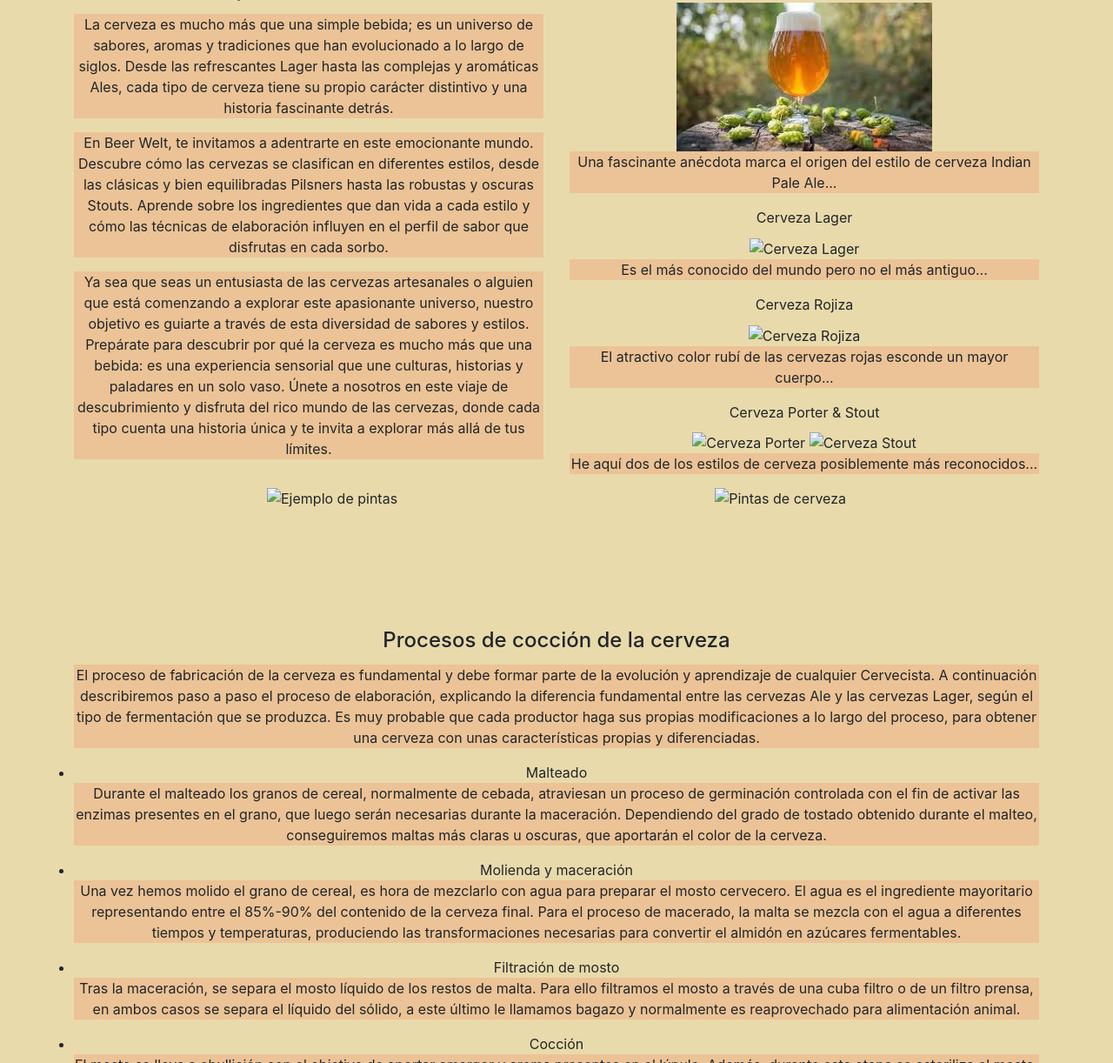
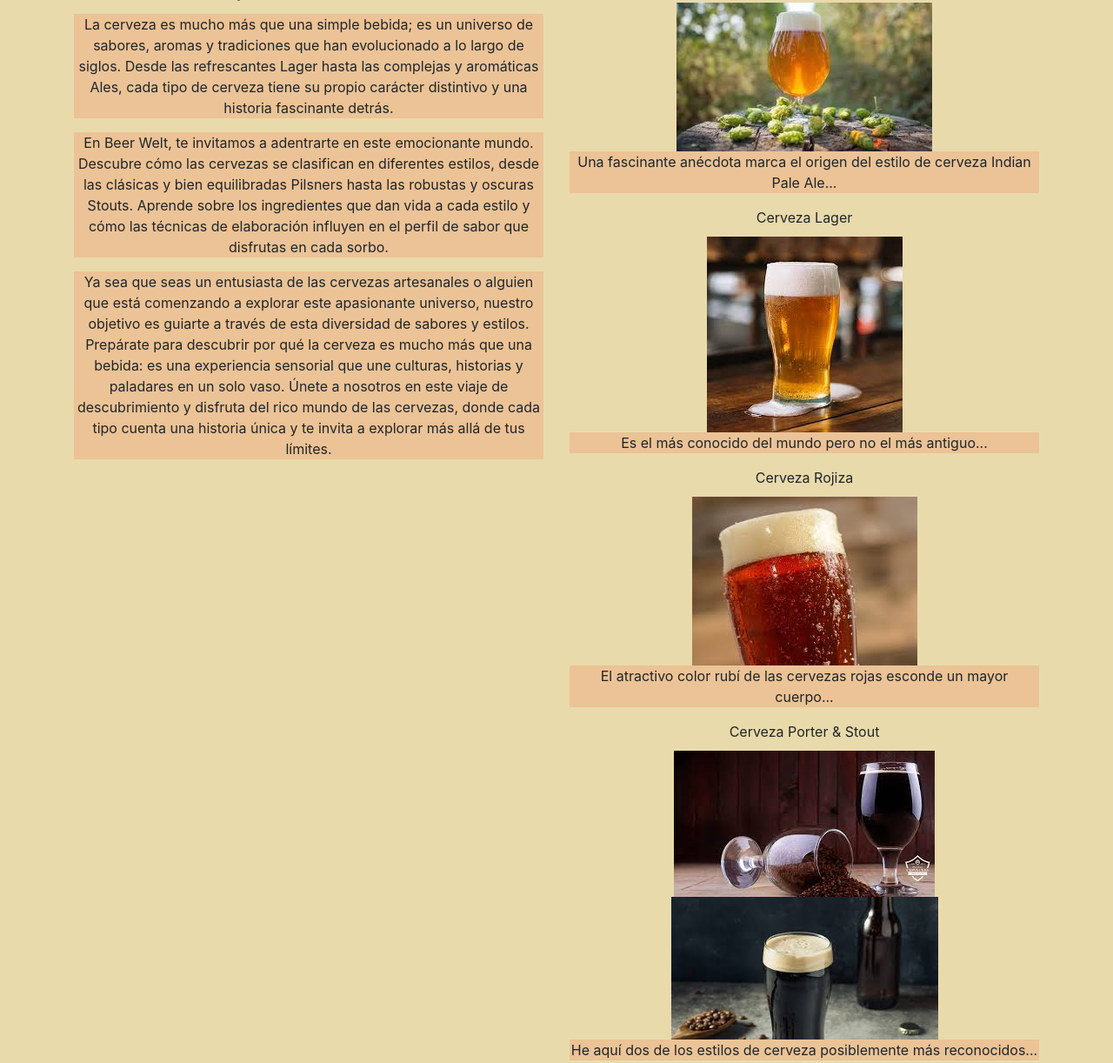
Before and after one commit to SrPekee/PF-cerveza.Birra-Welt, a plain HTML site: page index.html in a window 1280 px wide. Shown: the part 665-1887 px from the top of the page at 87% size. Drawn offline with nearby package versions, Linux system fonts and the light colour scheme.

Commit message:
modified:   index.html

```diff
--- a/index.html
+++ b/index.html
@@ -93,21 +93,21 @@
                                 </div>
                                 <div>
                                     <li class="tipo-cerveza">Cerveza Lager</li>
-                                    <img src="../Mi-Proyecto-Root/assets/lager1.jpg" class="img-fluid"
+                                    <img src="./assets/lager1.jpg" class="img-fluid"
                                         alt="Cerveza Lager">
                                     <p>Es el más conocido del mundo pero no el más antiguo...</p>
                                 </div>
                                 <div>
                                     <li class="tipo-cerveza">Cerveza Rojiza</li>
-                                    <img src="../Mi-Proyecto-Root/assets/roja1.jpg" class="img-fluid"
+                                    <img src="./assets/roja1.jpg" class="img-fluid"
                                         alt="Cerveza Rojiza">
                                     <p>El atractivo color rubí de las cervezas rojas esconde un mayor cuerpo...</p>
                                 </div>
                                 <div>
                                     <li class="tipo-cerveza">Cerveza Porter & Stout</li>
-                                    <img src="../Mi-Proyecto-Root/assets/porter1.jpg" class="img-fluid"
+                                    <img src="./assets/porter1.jpg" class="img-fluid"
                                         alt="Cerveza Porter">
-                                    <img src="../Mi-Proyecto-Root/assets/stout1.jpg" class="img-fluid"
+                                    <img src="./assets/stout1.jpg" class="img-fluid"
                                         alt="Cerveza Stout">
                                     <p>He aquí dos de los estilos de cerveza posiblemente más reconocidos...</p>
                                 </div>
@@ -116,9 +116,9 @@
                     </div>
 
                     <div class="pintas">
-                            <img src="../Mi-Proyecto-Root/assets/tipo.birra1.jpg" class="img-fluid"
+                            <img src="./assets/pintas.jpg" class="img-fluid"
                                 alt="Ejemplo de pintas">
-                            <img src="../Mi-Proyecto-Root/assets/pintas.jpg" class="img-fluid" alt="Pintas de cerveza">
+                            <img src="./assets/birra.espuma.png" class="img-fluid" alt="Pintas de cerveza">
                         </div>
                 </article>
             </div>
@@ -175,7 +175,7 @@
                             para su consumo y en muchos casos se pasteuriza para luego poner a disposición de los
                             Cervecistas, que sólo tendrán que preocuparse de abrir, servir y disfrutar.</p>
                     </ul>
-                    <img src="../Mi-Proyecto-Root/assets/tipo.birra.jpg" class="img-fluid"
+                    <img src="./assets/tipo.birra.jpg" class="img-fluid"
                         alt="Proceso de cocción de la cerveza">
                 </article>
             </div>
```
